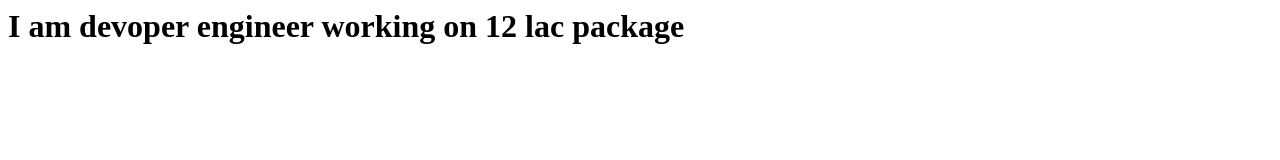
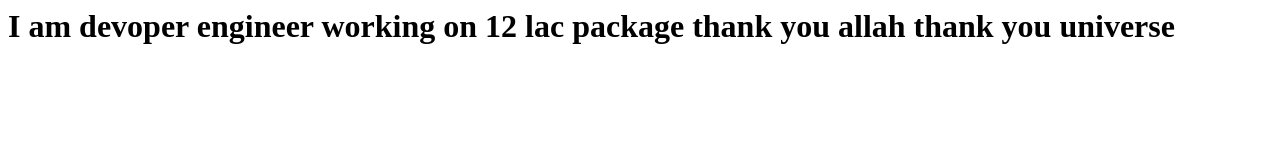
Before and after one commit to khan123456pathan/demojenkins, a plain HTML site: page index.html in a window 1280 px wide. Drawn offline with Linux system fonts and the light colour scheme.

Commit message:
Update index.html

```diff
--- a/index.html
+++ b/index.html
@@ -1,5 +1,5 @@
 <html>
   <body>
-    <h1>I am devoper engineer working on 12 lac package</h1>
+    <h1>I am devoper engineer working on 12 lac package thank you allah thank you universe</h1>
   </body>
 </html>
```
